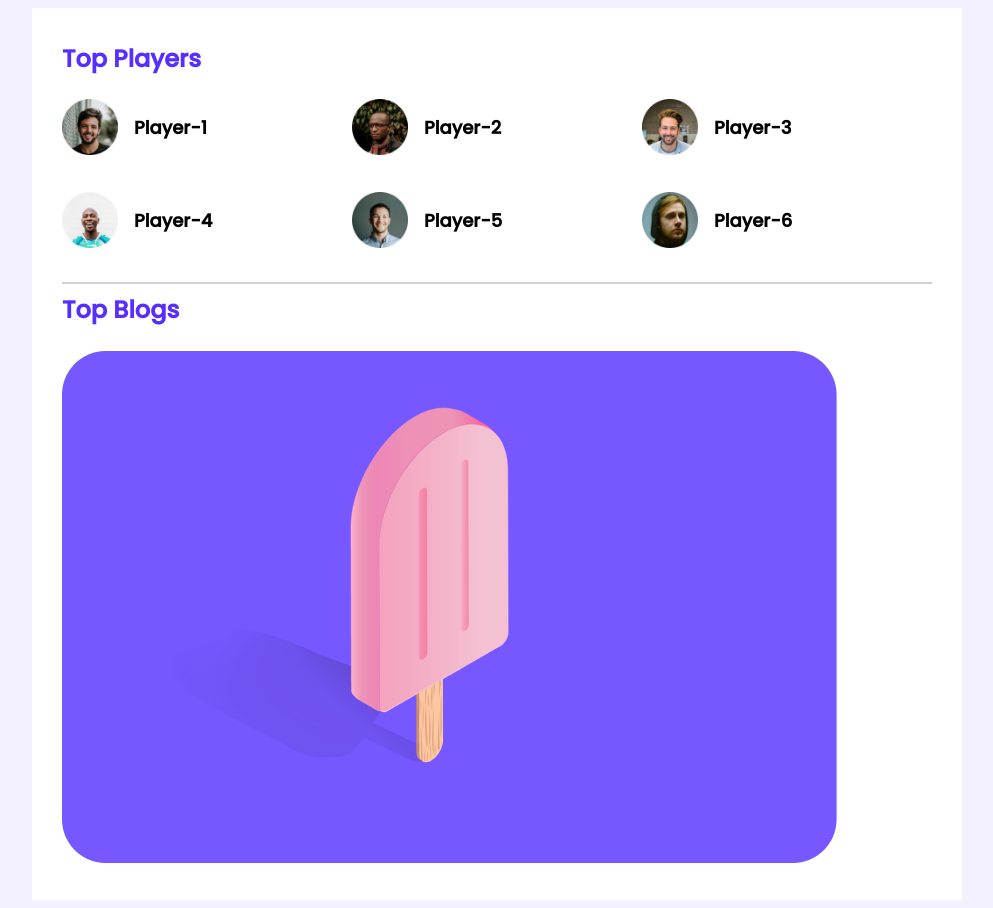
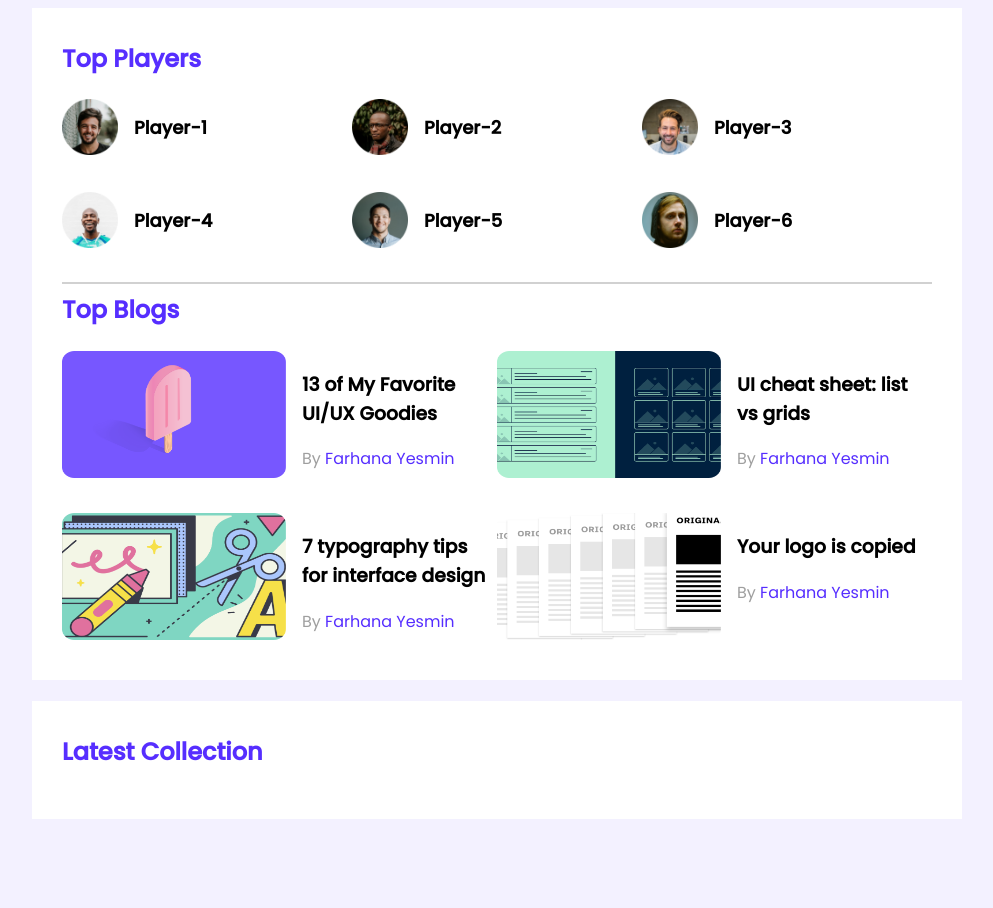
Before and after one commit to Farhanayesmin2/leader-borad-css3, a plain HTML site: page index.html in a window 1280 px wide. Shown: the whole page, without its empty margins (143-1136 px from the left). After the commit the page ends 848 px from the top, so only its background shows below. Drawn offline with Linux system fonts and the light colour scheme.

Commit message:
container complete

```diff
--- a/index.html
+++ b/index.html
@@ -52,15 +52,57 @@
     <div class="top-blogs">
         <h3 class="section-title">Top Blogs</h3>
         <div class="blogs">
+
             <article class="blog">
                 <div class="thumbnail">
                     <img  src="images/blogs/blog-1.png" alt="">
+                </div>
+                <div class="blog-info">
+                    <h3 class="blog-title">13 of My Favorite
+                        UI/UX Goodies</h3>
+                        <p class="blog-author"> By <a href="">Farhana Yesmin</a></p>
+                </div>
+            </article>
+            <article class="blog">
+                <div class="thumbnail">
+                    <img  src="images/blogs/blog-2.png" alt="">
+                </div>
+                <div class="blog-info">
+                    <h3 class="blog-title">UI cheat sheet:
+                        list vs grids</h3>
+                        <p class="blog-author"> By <a href="">Farhana Yesmin</a></p>
+                </div>
+            </article>
+            <article class="blog">
+                <div class="thumbnail">
+                    <img  src="images/blogs/blog-3.png" alt="">
+                </div>
+                <div class="blog-info">
+                    <h3 class="blog-title">7 typography tips
+                        for interface design</h3>
+                        <p class="blog-author"> By <a href="">Farhana Yesmin</a></p>
+                </div>
+            </article>
+            <article class="blog">
+                <div class="thumbnail">
+                    <img  src="images/blogs/blog-4.png" alt="">
+                </div>
+                <div class="blog-info">
+                    <h3 class="blog-title">Your logo is
+                        copied</h3>
+                        <p class="blog-author"> By <a href="">Farhana Yesmin</a></p>
                 </div>
             </article>
         </div>
     </div>
  </section>
+<section class="container">
 
+<h2 class="section-title">Latest Collection</h2>
+
+
+
+</section>
 
 </main>
 
--- a/styles/style.css
+++ b/styles/style.css
@@ -11,10 +11,12 @@ body{
     background-color: #FFFFFF;
     width: 870px;
     padding: 30px;
+    margin-bottom: 21px;
 }
  main{
     display: flex;
-    justify-content: center;
+   flex-direction: column;
+align-items: center;
  }
  .section-title{
     color:#562EFF;
@@ -45,3 +47,28 @@ height: 56px;
     margin-left: 16px;
     font-size: 18px;
  }
+ /* Top blogs styles */
+ .blogs{
+   display: grid;
+   grid-template-columns: repeat(2, 1fr);
+   row-gap: 26px;
+ }
+ .blog{
+   display: flex;
+ }
+ .blog .thumbnail img{
+   width: 224px;
+   height: 127px;
+ }
+ .blog-info{
+   margin-left: 16px;
+ }
+ .blog-author{
+   color:#9F9F9F;
+   font-size: 16px;
+ }
+ .blog-author a{
+   text-decoration: none;
+   font-size: 16px;
+   color:#562EFF;
+ }
```
